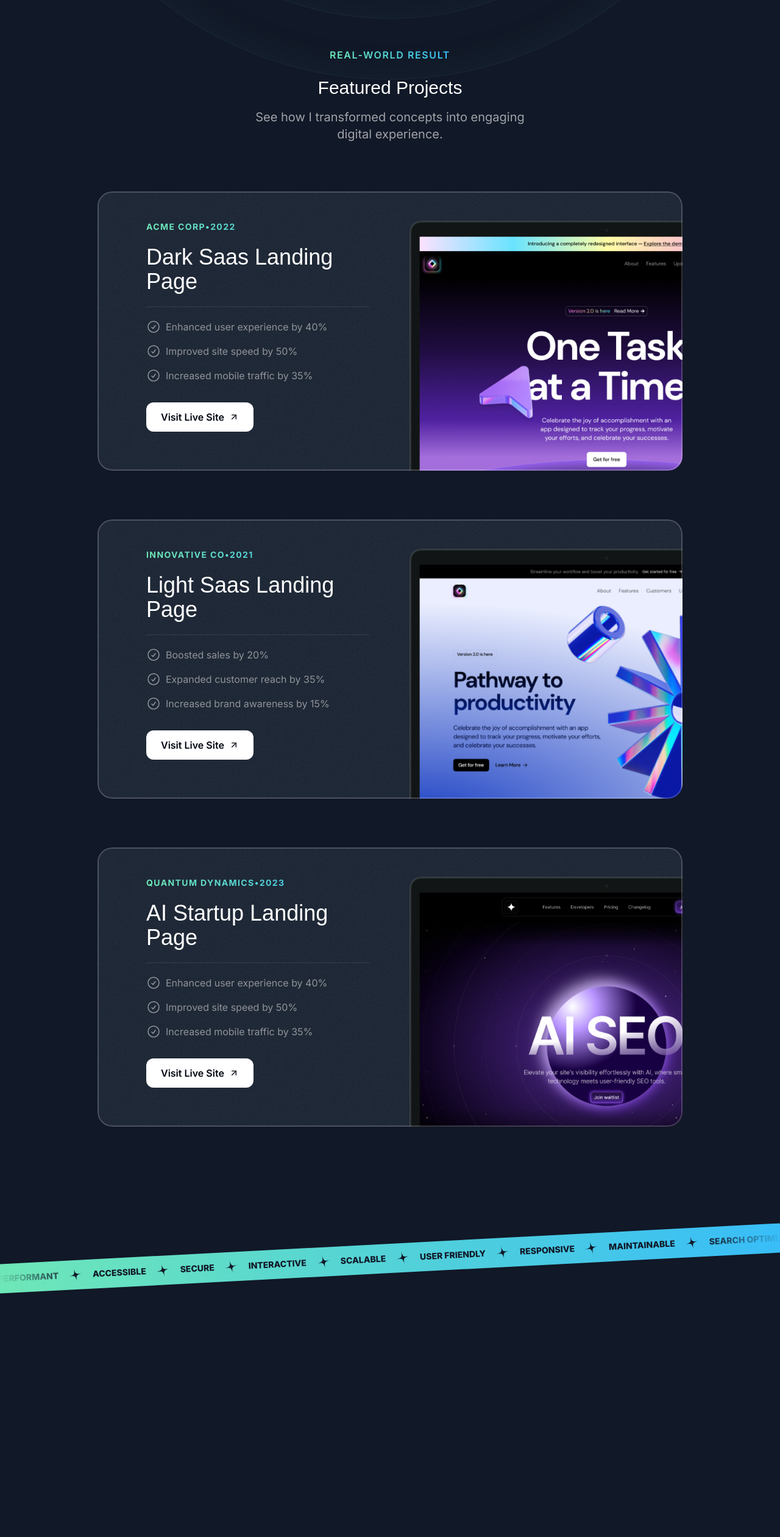
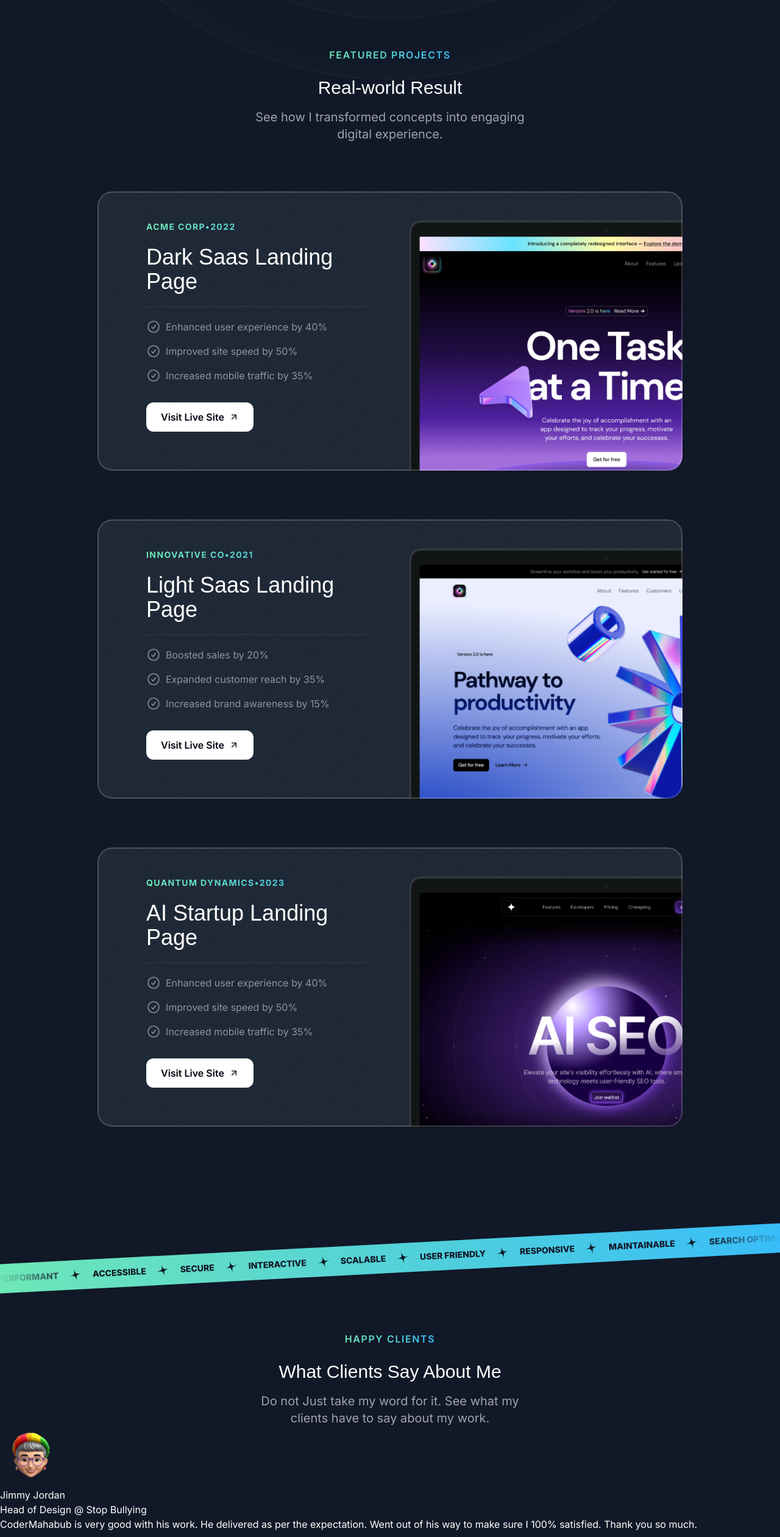
Before and after one commit to CoderMahabub/my-portfolio, a Next.js app: page / in a window 1280 px wide. Shown: the part 940-3461 px from the top of the page at 61% size. Before the commit the page ends 3124 px from the top, so only its background shows below. Built offline with nearby package versions, Linux system fonts and the light colour scheme; a web font is replaced by a local one.

Commit message:
Refactor Sectin Title

```diff
--- a/src/app/page.tsx
+++ b/src/app/page.tsx
@@ -2,6 +2,7 @@ import { Header } from "@/sections/Header";
 import { HeroSection } from "@/sections/Hero";
 import { ProjectsSection } from "@/sections/Projects";
 import { TapeSection } from "@/sections/Tape";
+import { TestimonialsSection } from "@/sections/Testimonials";
 
 export default function Home() {
   return (
@@ -10,6 +11,7 @@ export default function Home() {
       <HeroSection />
       <ProjectsSection />
       <TapeSection />
+      <TestimonialsSection />
     </div>
   );
 }
--- /dev/null
+++ b/src/components/SectionHeader.tsx
@@ -0,0 +1,25 @@
+export const SectionHeader = ({
+  title,
+  eyebrow,
+  description,
+}: {
+  title: string;
+  eyebrow: string;
+  description: string;
+}) => {
+  return (
+    <>
+      <div className="flex justify-center">
+        <p className="uppercase font-semibold tracking-widest bg-gradient-to-r from-emerald-300 to-sky-400 text-transparent bg-clip-text text-center">
+          {eyebrow}
+        </p>
+      </div>
+      <h2 className="font-serif text-3xl md:font-5xl text-center mt-6">
+        {title}
+      </h2>
+      <p className="text-center text-white/60 mt-4 md:text-lg lg:text-xl max-w-md mx-auto">
+        {description}
+      </p>
+    </>
+  );
+};
--- a/src/sections/Projects.tsx
+++ b/src/sections/Projects.tsx
@@ -5,6 +5,7 @@ import Image from "next/image";
 import CheckCircleIcon from "@/assets/icons/check-circle.svg";
 import ArrowUpRightIcon from "@/assets/icons/arrow-up-right.svg";
 import grainImage from "@/assets/images/grain.jpg";
+import { SectionHeader } from "@/components/SectionHeader";
 
 const portfolioProjects = [
   {
@@ -49,17 +50,11 @@ export const ProjectsSection = () => {
   return (
     <section className="pb-16 lg:py-24">
       <div className="container">
-        <div className="flex justify-center">
-          <p className="uppercase font-semibold tracking-widest bg-gradient-to-r from-emerald-300 to-sky-400 text-transparent bg-clip-text text-center">
-            Real-world Result
-          </p>
-        </div>
-        <h2 className="font-serif text-3xl md:font-5xl text-center mt-6">
-          Featured Projects
-        </h2>
-        <p className="text-center text-white/60 mt-4 md:text-lg lg:text-xl max-w-md mx-auto">
-          See how I transformed concepts into engaging digital experience.
-        </p>
+        <SectionHeader
+          title="Real-world Result"
+          eyebrow="Featured Projects"
+          description="See how I transformed concepts into engaging digital experience."
+        />
         <div className="flex flex-col mt-10 md:mt-20 gap-20">
           {portfolioProjects.map((project) => (
             <div
--- a/src/sections/Testimonials.tsx
+++ b/src/sections/Testimonials.tsx
@@ -3,40 +3,63 @@ import memojiAvatar2 from "@/assets/images/memoji-avatar-2.png";
 import memojiAvatar3 from "@/assets/images/memoji-avatar-3.png";
 import memojiAvatar4 from "@/assets/images/memoji-avatar-4.png";
 import memojiAvatar5 from "@/assets/images/memoji-avatar-5.png";
+import { SectionHeader } from "@/components/SectionHeader";
+import Image from "next/image";
+import test from "node:test";
 
 const testimonials = [
   {
-    name: "Alex Turner",
-    position: "Marketing Manager @ TechStartups",
-    text: "Alex was instrumental in transforming our website into a powerful marketing tool. His attention to detail and ability to understand our brand is exceptional. We're thrilled with the results!",
-    avatar: memojiAvatar1,
-  },
-  {
-    name: "Olivia Green",
-    position: "Head of Design @ GreenLeaf",
-    text: "Working with Alex was a pleasure. His expertise in frontend development brought our designs to life in a way we never imagined. The website has exceeded our expectations.",
+    name: "Jimmy Jordan",
+    position: "Head of Design @ Stop Bullying",
+    text: "CoderMahabub is very good with his work. He delivered as per the expectation. Went out of his way to make sure I 100% satisfied. Thank you so much.",
     avatar: memojiAvatar2,
   },
   {
-    name: "Daniel White",
+    name: "Megal Vpage",
+    position: "Web Developer @ Vpage",
+    text: "Awesome service, great communicator, and made sure I was happy with the final product. I highly recommended his services and will definitely be a returning client!",
+    avatar: memojiAvatar1,
+  },
+
+  {
+    name: "Tem Darrell",
     position: "CEO @ InnovateCo",
-    text: "Alex's ability to create seamless user experiences is unmatched. Our website has seen a significant increase in conversions since launching the new design. We couldn't be happier.",
+    text: "Very responsive to my needs communicates very well. A real pleasure to work with and I highly recommend him .. Definitely will work with him again.",
     avatar: memojiAvatar3,
   },
   {
-    name: "Emily Carter",
-    position: "Product Manager @ GlobalTech",
-    text: "Alex is a true frontend wizard. He took our complex product and transformed it into an intuitive and engaging user interface. We're already seeing positive feedback from our customers.",
+    name: "Emily Icypr",
+    position: "Product Manager @ ICYPR",
+    text: "Incredible work. officially the new person I am coming to for all my website creative designs. THANK YOU..",
     avatar: memojiAvatar4,
   },
   {
     name: "Michael Brown",
     position: "Director of IT @ MegaCorp",
-    text: "Alex's work on our website has been nothing short of exceptional. He's a talented developer who is also a great communicator. We highly recommend him.",
+    text: "Great communications. Super fast. The seller was able to help downgrade the size of my tables in Word Press..",
     avatar: memojiAvatar5,
   },
 ];
 
 export const TestimonialsSection = () => {
-  return <div>Testimonials Section</div>;
+  return (
+    <div>
+      <SectionHeader
+        eyebrow="Happy Clients"
+        title="What Clients Say About Me"
+        description="Do not Just take my word for it. See what my clients have to say about
+        my work."
+      />
+      <div>
+        {testimonials.map((testimonial) => (
+          <div key={testimonial.name}>
+            <Image src={testimonial.avatar} alt={testimonial.name} />
+            <div>{testimonial.name}</div>
+            <div>{testimonial.position}</div>
+            <div>{testimonial.text}</div>
+          </div>
+        ))}
+      </div>
+    </div>
+  );
 };
```
